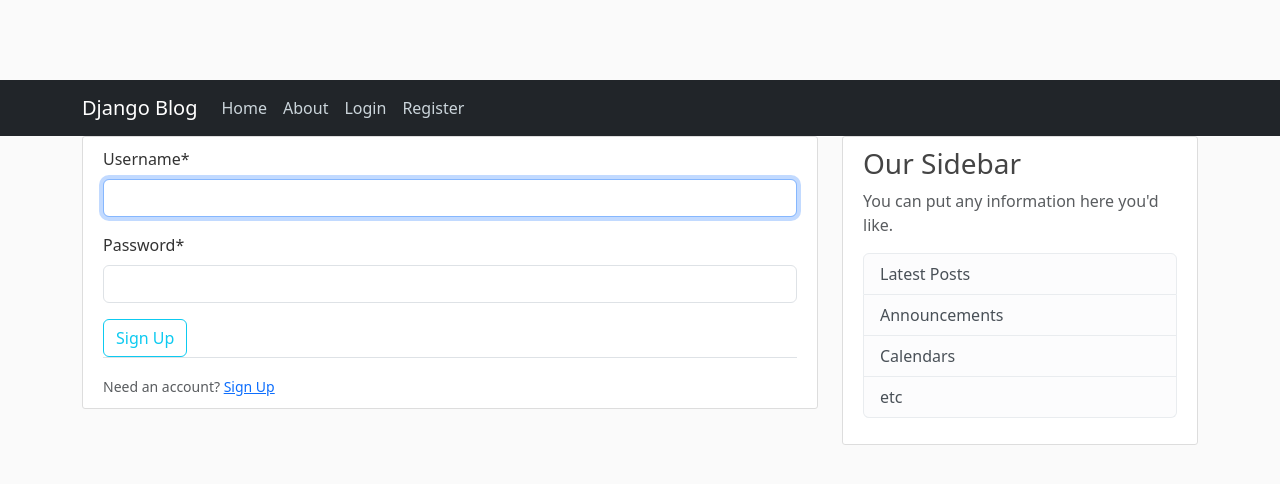
After one commit to rahuls-gith/Django-Tweet-CS, a Django app: page /login/ in a window 1280 px wide. The commit adds this page. Shown: the top 484 px of the page. Run offline with Django 5.2, Linux system fonts and the light colour scheme; some libraries are stand-ins or nearby versions.

Commit message:
User Login and Logout

```diff
--- a/dj_project/blog/templates/blog/base.html
+++ b/dj_project/blog/templates/blog/base.html
@@ -27,8 +27,16 @@
               </div>
               <!-- Navbar Right Side -->
               <div class="navbar-nav">
-                <a class="nav-item nav-link" href="#">Login</a>
-                <a class="nav-item nav-link" href="#">Register</a>
+                {% if user.is_authenticated %}
+                  <a class="nav-item nav-link" href="{% url 'profile' %}">Profile</a>
+                  <form method="post" action="{% url 'logout' %}">
+                    {% csrf_token %}
+                    <button class="btn btn-link nav-item nav-link" type="submit">Logout</button>
+                  </form>
+                {% else %}
+                  <a class="nav-item nav-link" href="{% url 'login' %}">Login</a>
+                  <a class="nav-item nav-link" href="{% url 'registration' %}">Register</a>
+                {% endif %}
               </div>
             </div>
           </div>
--- a/dj_project/dj_project/settings.py
+++ b/dj_project/dj_project/settings.py
@@ -129,3 +129,7 @@
 CRISPY_ALLOWED_TEMPLATE_PACKS = "bootstrap5"
 
 CRISPY_TEMPLATE_PACK = 'bootstrap5'
+
+LOGIN_REDIRECT_URL = "blog-home"
+
+LOGIN_URL = "login"
--- a/dj_project/dj_project/urls.py
+++ b/dj_project/dj_project/urls.py
@@ -17,6 +17,7 @@
 from django.contrib import admin
 from django.urls import path, include
 from users import views as user_view
+from django.contrib.auth import views as auth_views
 
 urlpatterns = [
     path('admin/', admin.site.urls),
@@ -24,4 +25,7 @@
     path("blog/", include("blog.urls")),
     path("register/", user_view.register_view, name="register"),
     path("registration/", user_view.registration_view, name="registration"),
+    path("login/", auth_views.LoginView.as_view(template_name="users/login.html"), name="login"),
+    path("logout/", auth_views.LogoutView.as_view(template_name="users/logout.html"), name="logout"),
+    path("profile/", user_view.profile, name="profile"),
 ]
--- /dev/null
+++ b/dj_project/users/templates/users/login.html
@@ -0,0 +1,19 @@
+{% extends "blog/base.html" %}
+{% load crispy_forms_tags %}
+
+{% block content %}
+<div class="content-section">
+    <form action="" method="post">
+        {% csrf_token %}
+        {{ form|crispy }}
+        <div class="form-group">
+            <button class="btn btn-outline-info" type="submit">Sign Up</button>
+        </div>
+    </form>
+    <div class="border-top pt-3">
+        <small class="text-muted">Need an account?
+            <a class="ml-2" href="{% url 'registration' %}">Sign Up</a>
+        </small>
+    </div>
+</div>
+{% endblock content %}
--- /dev/null
+++ b/dj_project/users/templates/users/profile.html
@@ -0,0 +1,6 @@
+{% extends "blog/base.html" %}
+{% load crispy_forms_tags %}
+
+{% block content %}
+    <h1>{{ user.username }}</h1>
+{% endblock content %}
```
Also changed, not shown: dj_project/users/templates/users/logout.html (added, +10 -0 lines), dj_project/users/templates/users/registration.html (added, +19 -0 lines), dj_project/users/views.py (+7 -2 lines), dj_project/db.sqlite3.
